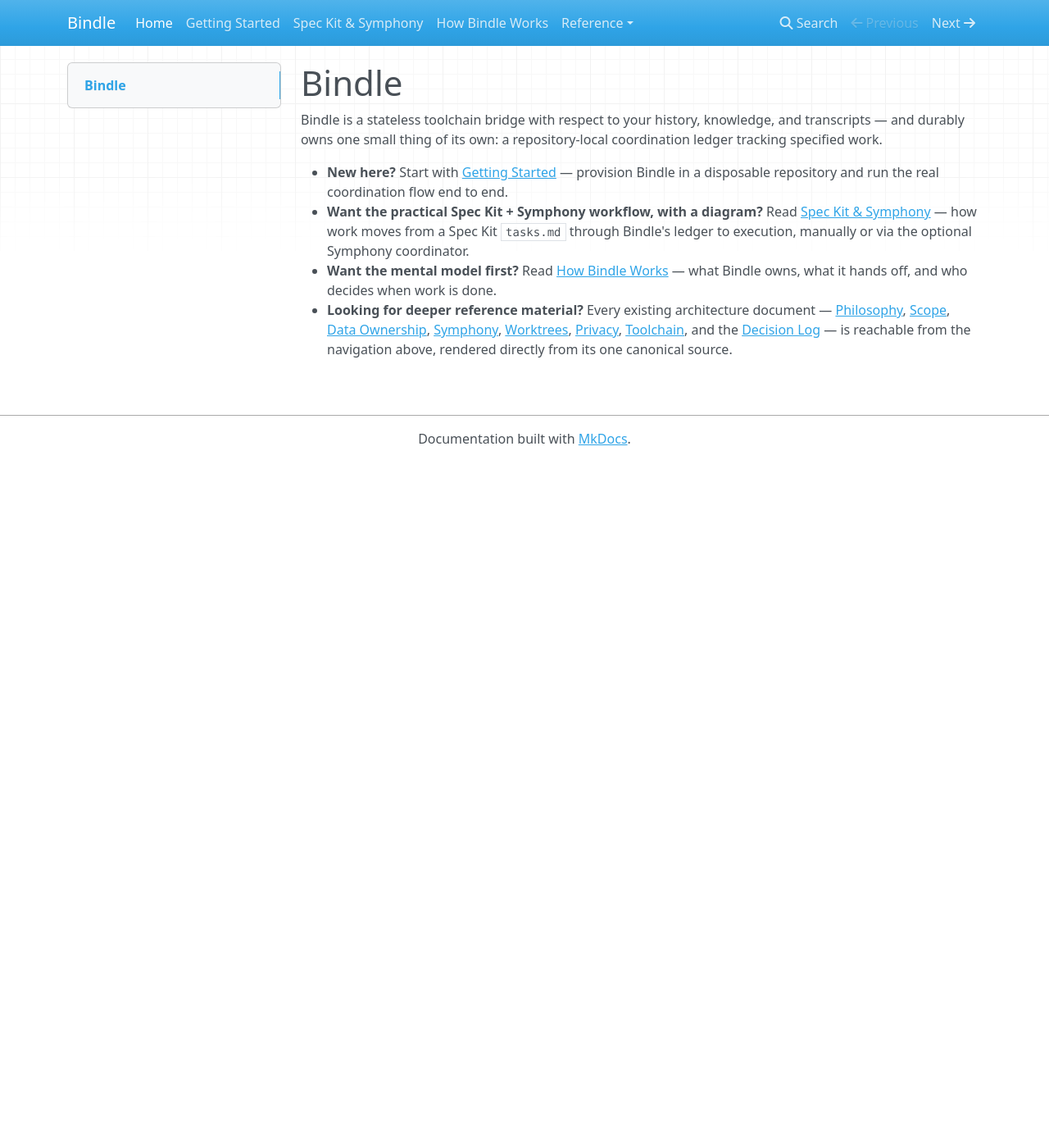
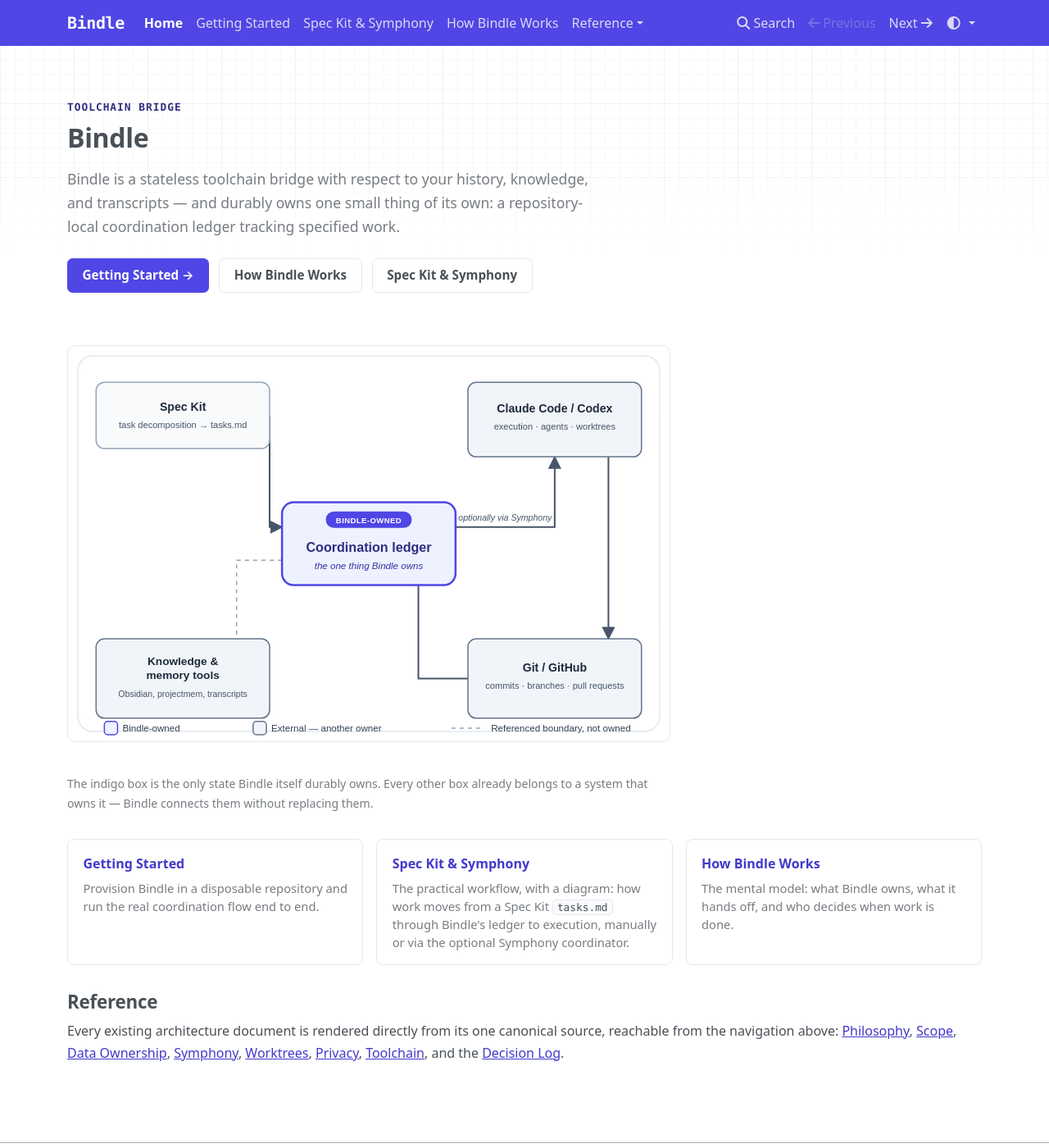
Before and after one commit to t-step/bindle, an MkDocs documentation site: the page built from docs/index.md, in a window 1280 px wide and 1400 px high. Shown: the whole window at 82% size. Built offline with MkDocs 1.6.1, drawn with Linux system fonts in a browser that asks for light colours; nearby versions of some CDN libraries.

Commit message:
docs(site): restrained visual identity pass, plus a ScrollSpy heading-id fix
Give the public docs site (t-step.github.io/bindle) a modest visual/
information-design upgrade within the stock MkDocs theme: retheme via
Bootstrap CSS custom properties using the indigo/slate palette already
established in the site's own diagram SVGs, enable the stock theme's
built-in light/dark toggle, add table/code/TOC-active-state styling,
and rework the homepage into a compact hero, a new ownership-map
diagram, and three route cards — all existing canonical copy and links,
no new product claims.

docs/DECISIONS.md gains D047: the 2026-08-29 "no theming" decision
(specs/006-public-documentation-site) is affirmed as correct for that
slice and explicitly, narrowly superseded for this follow-on pass —
no third-party theme, no frontend framework, no JS beyond what the
stock theme ships.

Also fixes a console error on Getting Started: Bootstrap's ScrollSpy
builds unescaped CSS ID selectors from TOC hrefs, and that page's
"## 1. ..." headings slugified to ids starting with a digit, which is
an invalid ID selector and threw a SyntaxError on every load. Renamed
the five headings to "## Step N — ..." to match the convention its
sibling page (spec-kit-and-symphony.md) already uses — no JS/config
change needed.

```diff
--- /dev/null
+++ b/docs/assets/extra.css
@@ -0,0 +1,401 @@
+/*
+ * Bindle documentation site — presentation layer only.
+ *
+ * Retheme via Bootstrap 5 CSS custom properties (the stock "mkdocs" theme
+ * is Bootstrap-based) rather than fighting its component classes. Colors
+ * are the palette already established in docs/site/img/how-bindle-works-
+ * diagram.svg and docs/assets/spec-kit-bindle-symphony.svg: indigo marks
+ * what Bindle itself durably owns, slate marks everything it does not.
+ * See docs/DECISIONS.md D047 for why this file exists.
+ */
+
+:root,
+[data-bs-theme="light"] {
+  --bindle-indigo-50: #eef2ff;
+  --bindle-indigo-100: #e0e7ff;
+  --bindle-indigo-200: #c7d2fe;
+  --bindle-indigo-400: #818cf8;
+  --bindle-indigo-600: #4f46e5;
+  --bindle-indigo-700: #4338ca;
+  --bindle-indigo-800: #3730a3;
+  --bindle-indigo-900: #312e81;
+
+  --bindle-slate-50: #f8fafc;
+  --bindle-slate-100: #f1f5f9;
+  --bindle-slate-200: #e2e8f0;
+  --bindle-slate-400: #94a3b8;
+  --bindle-slate-500: #64748b;
+  --bindle-slate-600: #475569;
+  --bindle-slate-700: #334155;
+  --bindle-slate-800: #1e293b;
+
+  --bs-primary: var(--bindle-indigo-600);
+  --bs-primary-rgb: 79, 70, 229;
+  --bs-primary-text-emphasis: var(--bindle-indigo-900);
+  --bs-primary-bg-subtle: var(--bindle-indigo-50);
+  --bs-primary-border-subtle: var(--bindle-indigo-200);
+
+  --bs-link-color: var(--bindle-indigo-700);
+  --bs-link-color-rgb: 67, 56, 202;
+  --bs-link-hover-color: var(--bindle-indigo-900);
+  --bs-link-hover-color-rgb: 49, 46, 129;
+
+  --bs-tertiary-bg: var(--bindle-slate-50);
+  --bs-border-color: var(--bindle-slate-200);
+}
+
+[data-bs-theme="dark"] {
+  --bindle-indigo-50: #1e1b4b;
+  --bindle-indigo-100: #27245e;
+  --bindle-indigo-200: #4338ca;
+  --bindle-indigo-400: #818cf8;
+  --bindle-indigo-600: #818cf8;
+  --bindle-indigo-700: #a5b4fc;
+  --bindle-indigo-800: #c7d2fe;
+  --bindle-indigo-900: #e0e7ff;
+
+  --bindle-slate-50: #1e293b;
+  --bindle-slate-100: #24344a;
+  --bindle-slate-200: #334155;
+  --bindle-slate-400: #64748b;
+  --bindle-slate-500: #94a3b8;
+  --bindle-slate-600: #cbd5e1;
+  --bindle-slate-700: #e2e8f0;
+  --bindle-slate-800: #f1f5f9;
+
+  --bs-body-bg: #0f172a;
+  --bs-body-color: #e2e8f0;
+
+  --bs-primary: var(--bindle-indigo-600);
+  --bs-primary-rgb: 129, 140, 248;
+  --bs-primary-text-emphasis: var(--bindle-indigo-800);
+  --bs-primary-bg-subtle: var(--bindle-indigo-50);
+  --bs-primary-border-subtle: var(--bindle-indigo-200);
+
+  --bs-link-color: var(--bindle-indigo-700);
+  --bs-link-color-rgb: 165, 180, 252;
+  --bs-link-hover-color: var(--bindle-indigo-800);
+  --bs-link-hover-color-rgb: 199, 210, 254;
+
+  --bs-tertiary-bg: var(--bindle-slate-50);
+  --bs-border-color: var(--bindle-slate-200);
+}
+
+/* The stock theme paints a fixed, hardcoded gradient on .bg-primary that a
+   CSS-variable retheme alone can't reach — flatten it back to a solid,
+   restrained navbar instead of leaving the old blue gradient showing
+   through the new accent color. */
+.navbar.bg-primary {
+  background-image: none;
+}
+
+html {
+  scroll-behavior: smooth;
+}
+@media (prefers-reduced-motion: reduce) {
+  html {
+    scroll-behavior: auto;
+  }
+  .bindle-cta,
+  .bs-sidebar .nav-link {
+    transition: none;
+  }
+}
+
+body {
+  -webkit-font-smoothing: antialiased;
+}
+
+/* ---------------------------------------------------------------------- */
+/* Typography and content rhythm                                          */
+/* ---------------------------------------------------------------------- */
+
+[role="main"] h1,
+[role="main"] h2,
+[role="main"] h3,
+[role="main"] h4 {
+  font-weight: 700;
+  letter-spacing: -0.01em;
+  scroll-margin-top: 5rem;
+}
+
+[role="main"] h1 {
+  font-size: 2rem;
+  margin-bottom: 1rem;
+}
+
+[role="main"] h2 {
+  font-size: 1.4rem;
+  margin-top: 2.5rem;
+  padding-top: 0.75rem;
+  border-top: 1px solid var(--bs-border-color);
+}
+
+[role="main"] h2:first-of-type {
+  margin-top: 1.75rem;
+  padding-top: 0;
+  border-top: none;
+}
+
+[role="main"] h3 {
+  font-size: 1.12rem;
+  margin-top: 1.75rem;
+}
+
+[role="main"] p,
+[role="main"] li {
+  line-height: 1.65;
+}
+
+[role="main"] {
+  max-width: 46rem;
+}
+
+[role="main"] blockquote {
+  border-left: 3px solid var(--bs-primary-border-subtle);
+  background: var(--bs-primary-bg-subtle);
+  color: var(--bs-primary-text-emphasis);
+  padding: 0.75rem 1.1rem;
+  border-radius: 0 0.35rem 0.35rem 0;
+}
+
+[role="main"] hr {
+  border-top: 1px solid var(--bs-border-color);
+  opacity: 1;
+}
+
+/* ---------------------------------------------------------------------- */
+/* Code                                                                    */
+/* ---------------------------------------------------------------------- */
+
+[role="main"] :not(pre) > code {
+  background: var(--bs-tertiary-bg);
+  border: 1px solid var(--bs-border-color);
+  border-radius: 0.3rem;
+  padding: 0.1em 0.4em;
+  font-size: 0.87em;
+}
+
+[role="main"] pre {
+  border: 1px solid var(--bs-border-color);
+  border-radius: 0.5rem;
+  padding: 0.9rem 1.1rem;
+}
+
+[role="main"] pre code {
+  font-size: 0.87em;
+  line-height: 1.55;
+}
+
+/* ---------------------------------------------------------------------- */
+/* Tables — the stock theme ships no table styling at all                 */
+/* ---------------------------------------------------------------------- */
+
+[role="main"] table {
+  display: block;
+  overflow-x: auto;
+  border-collapse: collapse;
+  margin: 1.25rem 0;
+  font-size: 0.94rem;
+}
+
+[role="main"] table th,
+[role="main"] table td {
+  border: 1px solid var(--bs-border-color);
+  padding: 0.5rem 0.85rem;
+  text-align: left;
+  vertical-align: top;
+}
+
+[role="main"] table th {
+  background: var(--bs-tertiary-bg);
+  font-weight: 600;
+}
+
+/* ---------------------------------------------------------------------- */
+/* Navbar and brand mark                                                  */
+/* ---------------------------------------------------------------------- */
+
+.navbar-brand {
+  font-weight: 700;
+  font-family: var(--bs-font-monospace);
+  letter-spacing: -0.02em;
+}
+
+.navbar .nav-link.active {
+  font-weight: 600;
+}
+
+/* ---------------------------------------------------------------------- */
+/* Sidebar table-of-contents — current-section state                      */
+/* ---------------------------------------------------------------------- */
+
+.bs-sidebar .nav-link {
+  border-left: 2px solid transparent;
+  padding-left: 0.75rem;
+  color: var(--bs-secondary-color);
+  transition: border-color 120ms ease, color 120ms ease;
+}
+
+.bs-sidebar .nav-link:hover {
+  color: var(--bs-link-color);
+}
+
+.bs-sidebar .nav-link.active {
+  border-left-color: var(--bs-primary);
+  color: var(--bs-primary-text-emphasis);
+  font-weight: 600;
+  background: transparent;
+}
+
+/* ---------------------------------------------------------------------- */
+/* Footer                                                                  */
+/* ---------------------------------------------------------------------- */
+
+footer.col-md-12 {
+  margin-top: 3rem;
+  padding-top: 1rem;
+  color: var(--bs-secondary-color);
+  font-size: 0.9rem;
+}
+
+/* ---------------------------------------------------------------------- */
+/* Homepage only (body.homepage — set by the stock theme's base.html)     */
+/* ---------------------------------------------------------------------- */
+
+body.homepage [role="main"] {
+  max-width: none;
+}
+
+/* The homepage's single H1 gave the local table-of-contents sidebar
+   nothing useful to show (one entry, repeating the page title). The
+   primary top navbar already carries full site navigation on every page,
+   so the homepage reclaims that column for the hero instead of showing an
+   empty-feeling duplicate. */
+body.homepage .col-md-3 {
+  display: none;
+}
+body.homepage .col-md-9 {
+  flex: 0 0 100%;
+  max-width: 100%;
+}
+
+.bindle-hero {
+  padding: 2.75rem 0 0.5rem;
+  max-width: 44rem;
+}
+
+.bindle-kicker {
+  font-family: var(--bs-font-monospace);
+  font-size: 0.8rem;
+  font-weight: 700;
+  letter-spacing: 0.08em;
+  text-transform: uppercase;
+  color: var(--bs-primary-text-emphasis);
+  margin-bottom: 0.5rem;
+}
+
+.bindle-hero-title {
+  font-size: 2.75rem;
+  font-weight: 800;
+  letter-spacing: -0.02em;
+  margin: 0 0 0.9rem;
+}
+
+.bindle-hero-tagline {
+  font-size: 1.1rem;
+  line-height: 1.6;
+  color: var(--bs-secondary-color);
+  max-width: 40rem;
+}
+
+.bindle-hero-actions {
+  display: flex;
+  flex-wrap: wrap;
+  gap: 0.75rem;
+  margin: 1.5rem 0 0;
+}
+
+.bindle-cta {
+  display: inline-block;
+  padding: 0.55rem 1.1rem;
+  border-radius: 0.4rem;
+  font-weight: 600;
+  font-size: 0.95rem;
+  text-decoration: none;
+  border: 1px solid var(--bs-border-color);
+  color: var(--bs-body-color);
+  transition: border-color 120ms ease, background-color 120ms ease, color 120ms ease;
+}
+
+.bindle-cta:hover {
+  border-color: var(--bs-primary);
+  color: var(--bs-primary-text-emphasis);
+}
+
+.bindle-cta-primary {
+  background: var(--bs-primary);
+  border-color: var(--bs-primary);
+  color: #fff;
+}
+
+.bindle-cta-primary:hover {
+  background: var(--bindle-indigo-700);
+  border-color: var(--bindle-indigo-700);
+  color: #fff;
+}
+
+.bindle-map {
+  margin: 2.25rem 0 1.5rem;
+  max-width: 46rem;
+}
+
+.bindle-map img {
+  width: 100%;
+  height: auto;
+  border: 1px solid var(--bs-border-color);
+  border-radius: 0.6rem;
+  background: var(--bs-body-bg);
+}
+
+.bindle-map-caption {
+  font-size: 0.88rem;
+  color: var(--bs-secondary-color);
+  margin-top: 0.6rem;
+}
+
+.bindle-routes {
+  display: grid;
+  grid-template-columns: repeat(auto-fit, minmax(14rem, 1fr));
+  gap: 1rem;
+  margin: 2rem 0;
+  padding: 0;
+  list-style: none;
+}
+
+.bindle-route {
+  border: 1px solid var(--bs-border-color);
+  border-radius: 0.5rem;
+  padding: 1rem 1.15rem;
+}
+
+.bindle-route a {
+  font-weight: 600;
+  text-decoration: none;
+}
+
+.bindle-route p {
+  margin: 0.35rem 0 0;
+  font-size: 0.92rem;
+  color: var(--bs-secondary-color);
+  line-height: 1.5;
+}
+
+@media (max-width: 767px) {
+  .bindle-hero {
+    padding-top: 1.5rem;
+  }
+  .bindle-hero-title {
+    font-size: 2.1rem;
+  }
+}
--- a/docs/index.md
+++ b/docs/index.md
@@ -1,23 +1,41 @@
-# Bindle
+<div class="bindle-hero">
+<p class="bindle-kicker">Toolchain bridge</p>
+<h1 class="bindle-hero-title">Bindle</h1>
+<p class="bindle-hero-tagline">
+Bindle is a stateless toolchain bridge with respect to your history,
+knowledge, and transcripts &mdash; and durably owns one small thing of its
+own: a repository-local coordination ledger tracking specified work.
+</p>
+<div class="bindle-hero-actions">
+<a class="bindle-cta bindle-cta-primary" href="site/getting-started/">Getting Started &rarr;</a>
+<a class="bindle-cta" href="site/how-bindle-works/">How Bindle Works</a>
+<a class="bindle-cta" href="site/spec-kit-and-symphony/">Spec Kit &amp; Symphony</a>
+</div>
+</div>
 
-Bindle is a stateless toolchain bridge with respect to your history,
-knowledge, and transcripts — and durably owns one small thing of its own: a
-repository-local coordination ledger tracking specified work.
+<div class="bindle-map">
+<img src="assets/bindle-ownership-map.svg" alt="What Bindle connects and what it owns: Spec Kit's task decomposition and Claude Code/Codex (execution, agents, worktrees) both connect through Bindle's coordination ledger &mdash; the one box Bindle durably owns. Execution produces Git/GitHub evidence, and an evidence pointer is recorded back into the ledger. Knowledge and memory tools such as Obsidian and projectmem are a referenced boundary, never owned or copied.">
+<p class="bindle-map-caption">The indigo box is the only state Bindle itself durably owns. Every other box already belongs to a system that owns it &mdash; Bindle connects them without replacing them.</p>
+</div>
 
-- **New here?** Start with [Getting Started](site/getting-started.md) —
-  provision Bindle in a disposable repository and run the real coordination
-  flow end to end.
-- **Want the practical Spec Kit + Symphony workflow, with a diagram?** Read
-  [Spec Kit & Symphony](site/spec-kit-and-symphony.md) — how work moves
-  from a Spec Kit `tasks.md` through Bindle's ledger to execution, manually
-  or via the optional Symphony coordinator.
-- **Want the mental model first?** Read
-  [How Bindle Works](site/how-bindle-works.md) — what Bindle owns, what it
-  hands off, and who decides when work is done.
-- **Looking for deeper reference material?** Every existing architecture
-  document — [Philosophy](PHILOSOPHY.md), [Scope](SCOPE.md),
-  [Data Ownership](DATA-OWNERSHIP.md), [Symphony](SYMPHONY.md),
-  [Worktrees](WORKTREES.md), [Privacy](PRIVACY.md),
-  [Toolchain](TOOLCHAIN.md), and the [Decision Log](DECISIONS.md) — is
-  reachable from the navigation above, rendered directly from its one
-  canonical source.
+<ul class="bindle-routes">
+<li class="bindle-route"><a href="site/getting-started/">Getting Started</a><p>Provision Bindle in a disposable repository and run the real coordination flow end to end.</p></li>
+<li class="bindle-route"><a href="site/spec-kit-and-symphony/">Spec Kit &amp; Symphony</a><p>The practical workflow, with a diagram: how work moves from a Spec Kit <code>tasks.md</code> through Bindle's ledger to execution, manually or via the optional Symphony coordinator.</p></li>
+<li class="bindle-route"><a href="site/how-bindle-works/">How Bindle Works</a><p>The mental model: what Bindle owns, what it hands off, and who decides when work is done.</p></li>
+</ul>
+
+<div class="bindle-reference">
+<h2>Reference</h2>
+<p>
+Every existing architecture document is rendered directly from its one
+canonical source, reachable from the navigation above:
+<a href="PHILOSOPHY/">Philosophy</a>,
+<a href="SCOPE/">Scope</a>,
+<a href="DATA-OWNERSHIP/">Data Ownership</a>,
+<a href="SYMPHONY/">Symphony</a>,
+<a href="WORKTREES/">Worktrees</a>,
+<a href="PRIVACY/">Privacy</a>,
+<a href="TOOLCHAIN/">Toolchain</a>, and the
+<a href="DECISIONS/">Decision Log</a>.
+</p>
+</div>
--- a/mkdocs.yml
+++ b/mkdocs.yml
@@ -34,10 +34,21 @@
       - Toolchain: TOOLCHAIN.md
       - Decisions: DECISIONS.md
 
-# Built-in default presentation only — no third-party theme, no custom
-# CSS/JS (specs/006-public-documentation-site, human decision 2026-08-29).
+# Built-in MkDocs theme, no third-party theme dependency (docs/DECISIONS.md
+# D047 affirms this, superseding the narrower original "no custom CSS/JS"
+# reading of the 2026-08-29 human decision recorded in
+# specs/006-public-documentation-site/research.md Decision 1). D047
+# authorizes a restrained presentation-layer pass — theme config plus one
+# small stylesheet and homepage assets — once the site and information
+# architecture were already established; it does not authorize a
+# third-party theme, a frontend framework, or a broad branding system.
 theme:
   name: mkdocs
+  color_mode: auto
+  user_color_mode_toggle: true
+
+extra_css:
+  - assets/extra.css
 
 plugins:
   - search
```
Also changed, not shown: docs/DECISIONS.md (+16 -0 lines), docs/site/getting-started.md (+5 -5 lines), docs/assets/bindle-ownership-map.svg (added).
